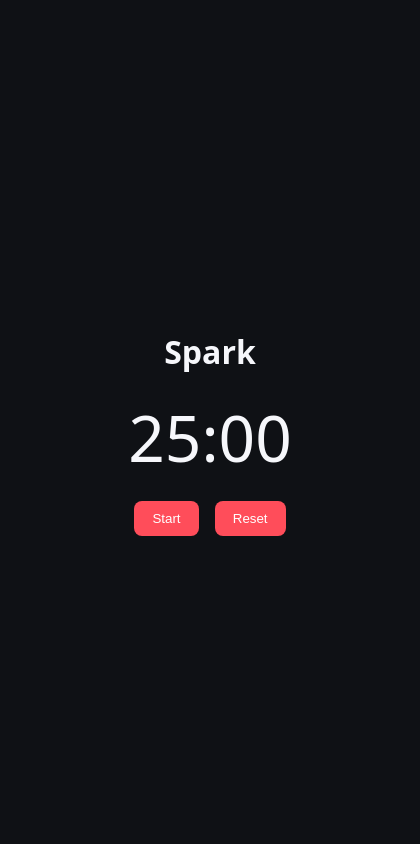
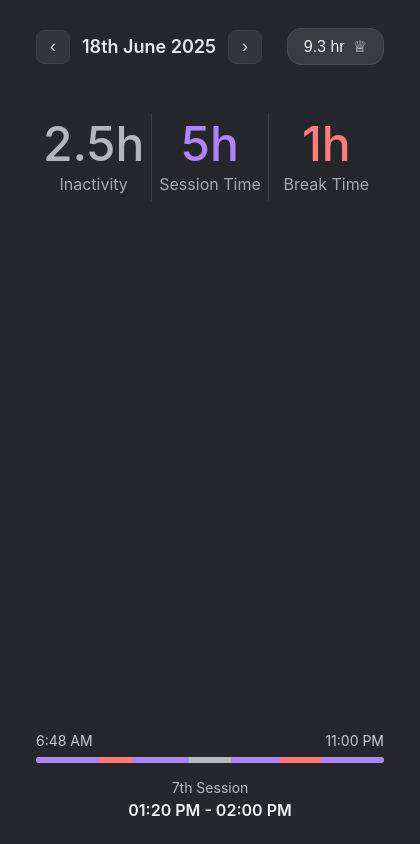
Before and after one commit to rgbdust/Spark, an Electron app: page index.html in a window 420 px wide. Drawn offline with Linux system fonts and the light colour scheme.

Commit message:
Coded the UI

```diff
--- a/index.html
+++ b/index.html
@@ -7,15 +7,63 @@
     <link rel="stylesheet" href="style.css" />
   </head>
   <body>
-    <div class="app">
-      <h1>Spark</h1>
-      <div class="timer" id="timer">25:00</div>
-      <div class="controls">
-        <button id="start">Start</button>
-        <button id="reset">Reset</button>
+    <body>
+      <div class="app">
+        <header class="top-bar">
+          <div class="date-nav">
+            <button class="icon-btn" aria-label="Previous day">‹</button>
+            <div class="date-text">18th June 2025</div>
+            <button class="icon-btn" aria-label="Next day">›</button>
+          </div>
+
+          <button class="pill">
+            <span>9.3 hr</span>
+            <span class="chev">♕</span>
+          </button>
+        </header>
+
+        <section class="stats">
+          <div class="stat">
+            <div class="value muted">2.5h</div>
+            <div class="label">Inactivity</div>
+          </div>
+
+          <div class="divider"></div>
+
+          <div class="stat">
+            <div class="value accent-purple">5h</div>
+            <div class="label">Session Time</div>
+          </div>
+
+          <div class="divider"></div>
+
+          <div class="stat">
+            <div class="value accent-red">1h</div>
+            <div class="label">Break Time</div>
+          </div>
+        </section>
+
+        <section class="timeline">
+          <div class="times">
+            <span>6:48 AM</span>
+            <span>11:00 PM</span>
+          </div>
+
+          <div class="bar">
+            <div class="segment purple" style="width: 18%"></div>
+            <div class="segment red" style="width: 10%"></div>
+            <div class="segment purple" style="width: 16%"></div>
+            <div class="segment gray" style="width: 12%"></div>
+            <div class="segment purple" style="width: 14%"></div>
+            <div class="segment red" style="width: 12%"></div>
+            <div class="segment purple" style="width: 18%"></div>
+          </div>
+
+          <div class="session">
+            <div class="session-title">7th Session</div>
+            <div class="session-time">01:20 PM - 02:00 PM</div>
+          </div>
+        </section>
       </div>
-    </div>
-
-    <script src="renderer.js"></script>
   </body>
 </html>
--- a/index.js
+++ b/index.js
@@ -4,13 +4,17 @@ function createWindow() {
   const win = new BrowserWindow({
     width: 420,
     height: 600,
-    resizable: false,
+    resizable: true,
+    minimizable: true,
+    maximizable: true,
+    fullscreenable: true,
     webPreferences: {
       nodeIntegration: false,
       contextIsolation: true
     }
   });
 
+  win.maximize(); // fills the screen but keeps normal window controls
   win.loadFile("index.html");
 }
 
--- a/style.css
+++ b/style.css
@@ -1,28 +1,165 @@
+:root {
+  --bg: #26272b;
+  --text: #e6e7ea;
+  --muted: #a6a8ad;
+  --divider: #3a3b40;
+  --pill: #3a3c40;
+  --pill-border: #4a4b50;
+  --purple: #b084ff;
+  --red: #ff7b7b;
+  --bar-gray: #b9babd;
+}
+
+* {
+  box-sizing: border-box;
+}
+
 body {
   margin: 0;
-    font-family: system-ui, -apple-system, sans-serif;
-    background: #0f1115;
-    color: #f6f7fb;
-    display: grid;
-    place-items: center;
-    height: 100vh;
+  background: var(--bg);
+  color: var(--text);
+  font-family: "SF Pro Display", "SF Pro Text", "Helvetica Neue", Arial, sans-serif;
 }
 
 .app {
+  min-height: 100vh;
+  padding: 28px 36px 24px;
+  display: flex;
+  flex-direction: column;
+  gap: 48px;
+}
+
+.top-bar {
+  display: flex;
+  align-items: center;
+  justify-content: space-between;
+}
+
+.date-nav {
+  display: flex;
+  align-items: center;
+  gap: 12px;
+}
+
+.date-text {
+  font-size: 18px;
+  font-weight: 600;
+}
+
+.icon-btn {
+  width: 34px;
+  height: 34px;
+  border-radius: 8px;
+  border: 1px solid #3c3e42;
+  background: #34363a;
+  color: #d4d6da;
+  font-size: 18px;
+  cursor: pointer;
+}
+
+.pill {
+  display: flex;
+  align-items: center;
+  gap: 8px;
+  padding: 8px 16px;
+  border-radius: 14px;
+  background: var(--pill);
+  border: 1px solid var(--pill-border);
+  color: #f0f0f0;
+  font-size: 16px;
+  cursor: pointer;
+}
+
+.stats {
+  display: flex;
+  align-items: center;
+  justify-content: space-between;
+}
+
+.stat {
+  flex: 1;
   text-align: center;
 }
 
-  .timer {
-    font-size: 64px;
-    margin: 20px 0;
+.value {
+  font-size: 48px;
+  line-height: 1;
+  font-weight: 500;
 }
 
-  .controls button {
-    background: #ff4d5a;
-    color: white;
-    border: none;
-    padding: 10px 18px;
-    margin: 0 6px;
-    border-radius: 8px;
-    cursor: pointer;
+.label {
+  margin-top: 6px;
+  font-size: 16px;
+  color: var(--muted);
 }
+
+.muted {
+  color: #b4b6bb;
+}
+
+.accent-purple {
+  color: var(--purple);
+}
+
+.accent-red {
+  color: var(--red);
+}
+
+.divider {
+  width: 1px;
+  height: 88px;
+  background: var(--divider);
+}
+
+.timeline {
+  margin-top: auto;
+}
+
+.times {
+  display: flex;
+  justify-content: space-between;
+  font-size: 14px;
+  color: #c7c9cd;
+  margin-bottom: 8px;
+}
+
+.bar {
+  display: flex;
+  height: 6px;
+  border-radius: 6px;
+  overflow: hidden;
+  background: #55565a;
+}
+
+.segment {
+  height: 100%;
+}
+
+.segment.purple {
+  background: var(--purple);
+}
+
+.segment.red {
+  background: var(--red);
+}
+
+.segment.gray {
+  background: var(--bar-gray);
+}
+
+.session {
+  text-align: center;
+  margin-top: 16px;
+}
+
+.session-title {
+  font-size: 14px;
+  color: #b8babf;
+}
+
+.session-time {
+  font-size: 16px;
+  font-weight: 600;
+  color: #f0f0f0;
+  margin-top: 4px;
+}
```
Lines whose indentation alone changed are shown as unchanged.
